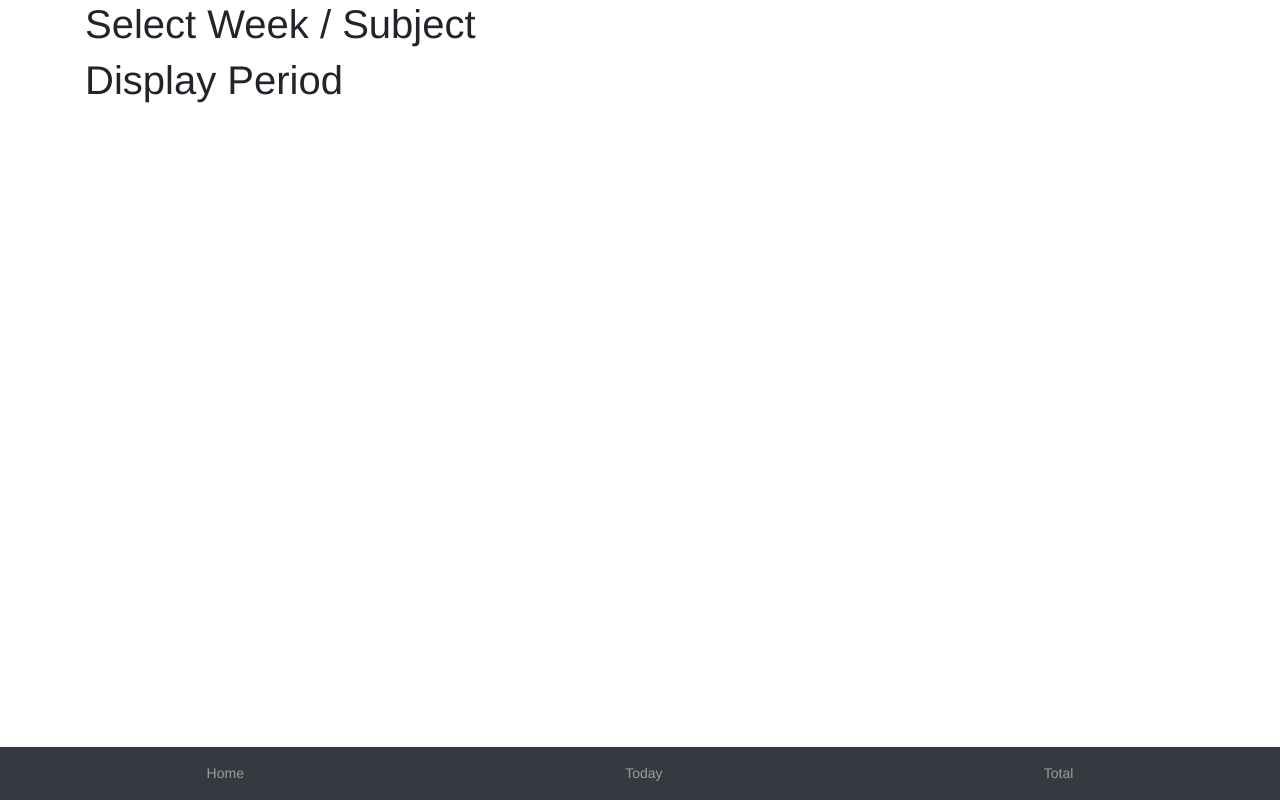
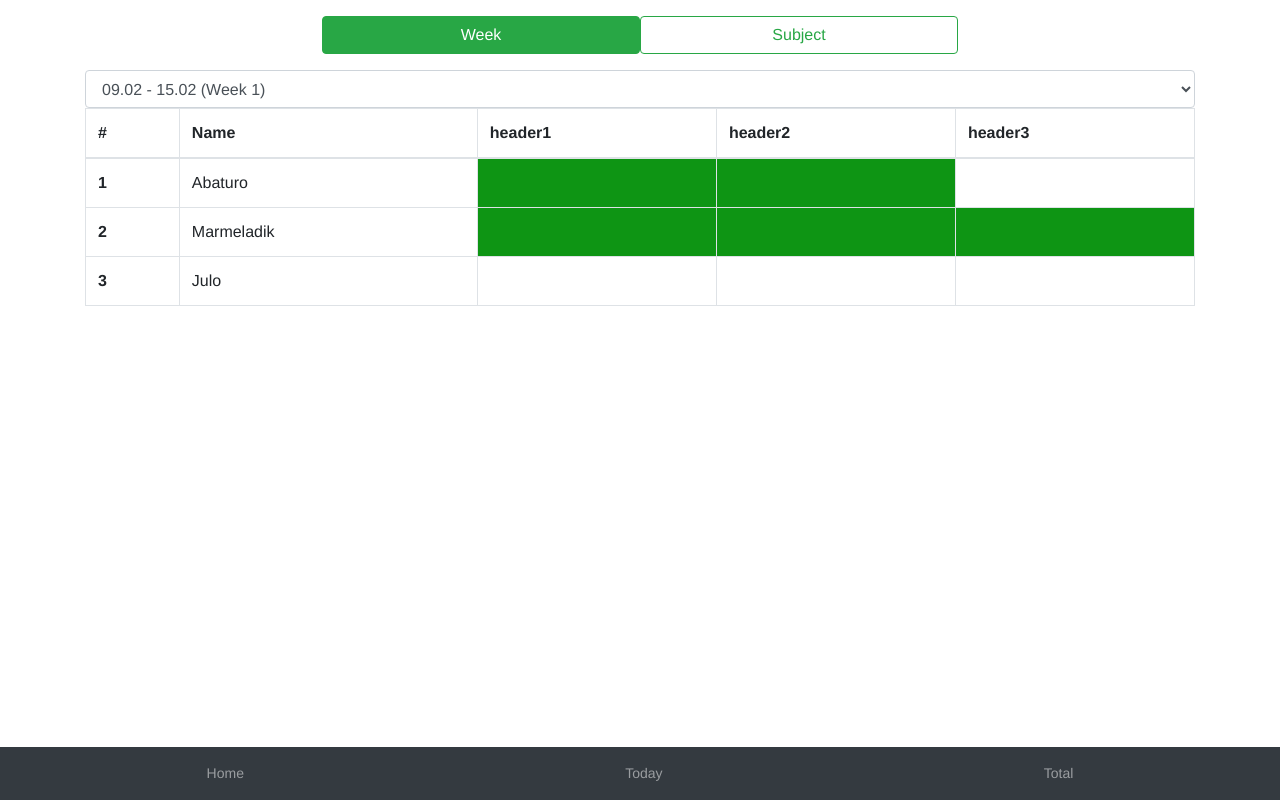
Before and after one commit to jpyatachkov/journal_vue, a Vue app: page /#/attendance_total in a window 1280 px wide. Built offline with nearby package versions, Linux system fonts and the light colour scheme.

Commit message:
AttendanceTotal

```diff
--- /dev/null
+++ b/src/components/ButtonSelect.vue
@@ -0,0 +1,25 @@
+<template>
+    <button :class="{btn: true, 'btn-outline-success': !selected, 'btn-success': selected}"
+     @click="$emit('clicked')" >
+        {{ text }}
+    </button>
+</template>
+
+<script>
+
+export default {
+    name: 'ButtonSelect',
+    props: {
+        text: String,
+        selected: Boolean
+    },
+
+}
+
+</script>
+
+<style scoped>
+    button {
+        width: 50%;
+    }
+</style>
--- a/src/components/List.vue
+++ /dev/null
@@ -1,62 +0,0 @@
-<template>
-  <div class="container">
-    <Table :subjects="studySubjects">
-        <table-row-editable v-for="(member, index) in group" :key="index"
-        :name="member.name" :number="index+1" :column-span="subjectsCount"/>
-    </Table>
-    <form @submit="sendData" style="margin-top:1rem">
-      <input type="submit" value="Submit" class="btn btn-outline-success">
-    </form>
-  </div>
-</template>
-
-<script>
-import TableRowEditable from './TableRowEditable'
-import Table from './Table'
-
-export default {
-    name: 'List',
-    props: {
-      date: String
-    },
-    components: {
-      TableRowEditable,
-      Table
-    },
-    data: () => {
-      return {
-        group: [
-          {
-            name: 'Abatur'
-          },
-          {
-            name: 'GapVlad'
-          },
-          {
-            name: 'Hello World'
-          },
-          { name: 'Julo' },
-          { name: 'Hdyady' }
-        ],
-        studySubjects: ['ЯИП', 'ТВиМС', 'Физика', 'Физра']
-      }
-    },
-    computed: {
-      subjectsCount() {
-        return this.studySubjects.length
-      }
-    },
-    methods: {
-      fetchGroupMembers() {
-
-      },
-
-      fetchDateActivities() {
-
-      },
-      sendData() {
-
-      }
-    }
-}
-</script>
--- /dev/null
+++ b/src/components/Select.vue
@@ -0,0 +1,21 @@
+<template>
+    <select class="form-control" @change="sendOption()">
+        <option v-for="item in options" :key="item">
+            {{ item }}
+        </option>
+    </select>
+</template>
+
+<script>
+export default {
+    name: "Select",
+    props: {
+        options: Array
+    },
+    methods: {
+        sendOption: () => {
+            return true
+      }
+    }
+}
+</script>
--- a/src/components/TableRowStatic.vue
+++ b/src/components/TableRowStatic.vue
@@ -2,8 +2,8 @@
     <tr>
         <th scope="row">{{ number }}</th>
         <td>{{ name }}</td>
-        <td :id="name+'_'+i"
-        v-for="i in columnSpan" :key="i" ></td>
+        <td :id="name+'_'+index"
+            v-for="(item, index) in attendance" :key="item" :class="{checked: item}"></td>
     </tr>
 </template>
 
--- a/src/views/AttendanceToday.vue
+++ b/src/views/AttendanceToday.vue
@@ -1,14 +1,62 @@
 <template>
-    <list />
+  <div class="container">
+    <Table :headers="studySubjects">
+        <table-row-editable v-for="(member, index) in group" :key="index"
+        :name="member.name" :number="index+1" :column-span="subjectsCount"/>
+    </Table>
+    <form @submit="sendData" style="margin-top:1rem">
+      <input type="submit" value="Submit" class="btn btn-outline-success">
+    </form>
+  </div>
 </template>
 
 <script>
-import List from '../components/List'
+import TableRowEditable from '../components/TableRowEditable'
+import Table from '../components/Table'
 
 export default {
     name: 'AttendanceToday',
+    props: {
+      date: String
+    },
     components: {
-        List
+      TableRowEditable,
+      Table
+    },
+    data: () => {
+      return {
+        group: [
+          {
+            name: 'Abatur'
+          },
+          {
+            name: 'GapVlad'
+          },
+          {
+            name: 'Hello World'
+          },
+          { name: 'Julo' },
+          { name: 'Hdyady' }
+        ],
+        studySubjects: ['ЯИП', 'ТВиМС', 'Физика', 'Физра']
+      }
+    },
+    computed: {
+      subjectsCount() {
+        return this.studySubjects.length
+      }
+    },
+    methods: {
+      fetchGroupMembers() {
+
+      },
+
+      fetchDateActivities() {
+
+      },
+      sendData() {
+
+      }
     }
 }
 </script>
--- a/src/views/AttendanceTotal.vue
+++ b/src/views/AttendanceTotal.vue
@@ -1,13 +1,47 @@
 <template>
-    <div class="container">
-        <h1>Select Week / Subject</h1>
-        <h1>Display Period</h1>
+    <div class="container align-center">
+        <div class="container" style="width:60%; margin-bottom:1rem; margin-top: 1rem;">
+            <button-select text="Week" @clicked="switchDisplayMode" :selected="displayWeek" />
+            <button-select text="Subject" @clicked="switchDisplayMode" :selected="!displayWeek" />
+        </div>
+        <Select :options="dateOptions" id="1" v-if="displayWeek"/>
+        <Select :options="subjectOptions" id="2" v-else />
+        <Table :headers="tableHeaders">
+            <table-row-static v-for="(item, index) in tableData" :key="index"
+             :number="index+1" :attendance="item" :name="names[index]"/>
+        </Table>
     </div>
 </template>
 
 <script>
+import Select from '../components/Select'
+import Table from '../components/Table'
+import TableRowStatic from '../components/TableRowStatic'
+import ButtonSelect from '../components/ButtonSelect'
+
 export default {
-    name: 'AttendanceTotal'
+    name: 'AttendanceTotal',
+    components: {
+        Select,
+        Table,
+        TableRowStatic,
+        ButtonSelect
+    },
+    data: () => {
+        return {
+            dateOptions: [ "09.02 - 15.02 (Week 1)", "16.02 - 22.02 (Week 2)", "23.02 - 29.02 (Week 3)"],
+            subjectOptions: ["ЯИП", "ТВиМС", "Электротехника"],
+            tableHeaders: ["header1", "header2", "header3"],
+            names: ["Abaturo", "Marmeladik", "Julo"],
+            tableData: [[true, true, false], [true,true,true], [false,false,false]],
+            displayWeek: true
+        }
+    },
+    methods: {
+        switchDisplayMode: function() {
+           this.displayWeek = !this.displayWeek;
+        }
+    }
 }
 </script>
 
```
